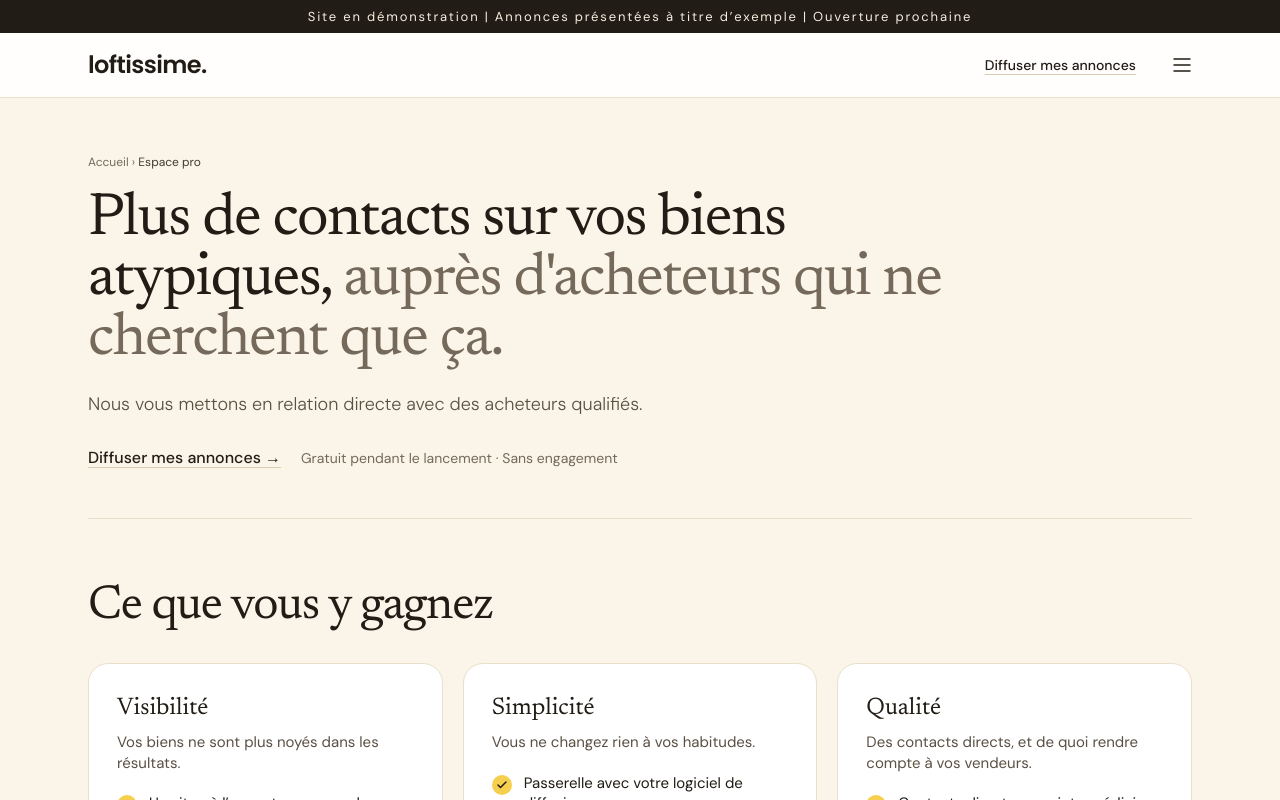
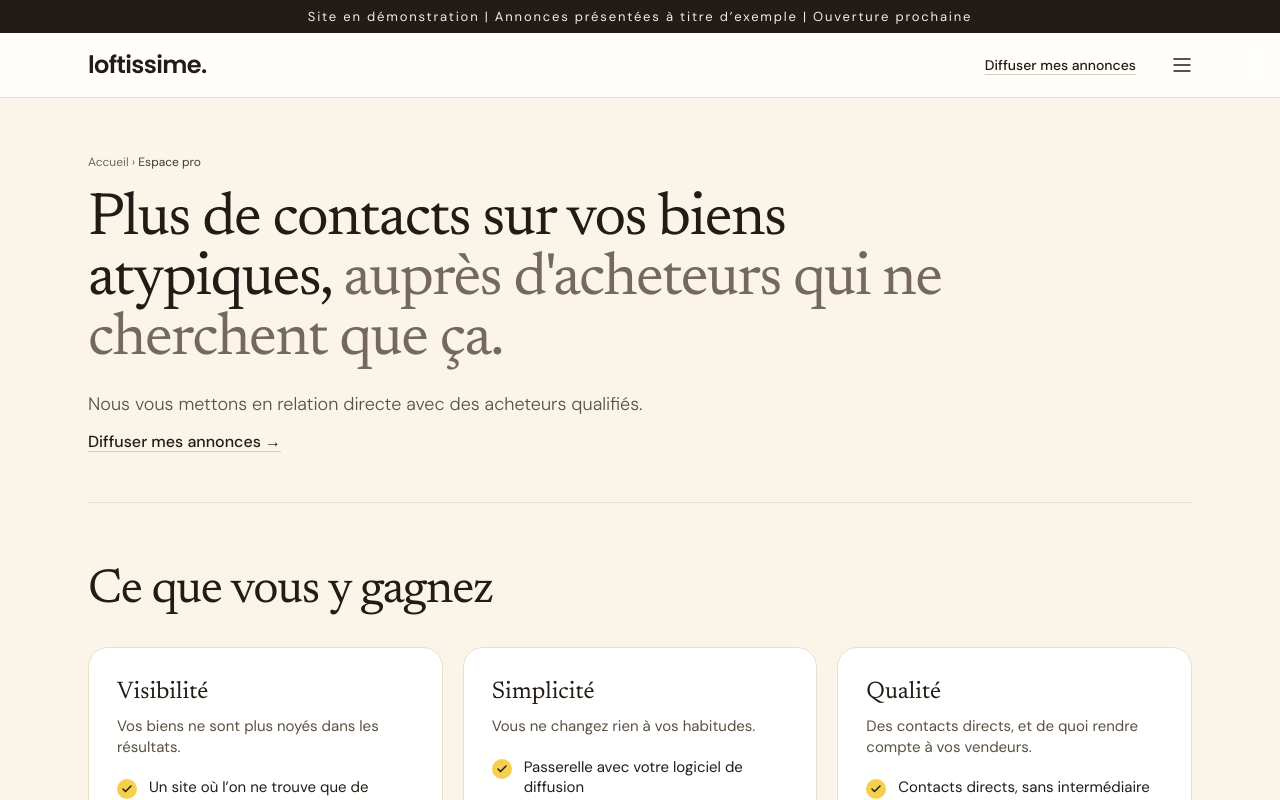
Before and after one commit to Emineve/atypic-portal, a Next.js app in the folder frontend/: page /pro in a window 1280 px wide. Shown: the top 800 px of the page. Built offline with nearby package versions, Linux system fonts and the light colour scheme; no server answers; the database is empty.

Commit message:
Espace pro : lien rapproché du sous-titre, mention gratuité retirée
Co-Authored-By: Claude Fable 5.2 <noreply@anthropic.com>
Claude-Session: https://claude.ai/code/session_015aKJiDLUy7h6cRtFn1LWuo

```diff
--- a/frontend/app/pro/page.tsx
+++ b/frontend/app/pro/page.tsx
@@ -106,11 +106,10 @@ export default function ProPage() {
           <p className="mt-5 max-w-2xl text-base md:text-lg font-light leading-relaxed text-stone-600">
             Nous vous mettons en relation directe avec des acheteurs qualifiés.
           </p>
-          <p className="mt-7 flex flex-wrap items-baseline gap-x-5 gap-y-2">
+          <p className="mt-3">
             <a href="#rejoindre" className="text-base font-medium text-stone-900 underline underline-offset-4 decoration-stone-300 hover:decoration-stone-900 transition">
               Diffuser mes annonces →
             </a>
-            <span className="text-sm text-stone-500">Gratuit pendant le lancement · Sans engagement</span>
           </p>
         </div>
       </header>
```
